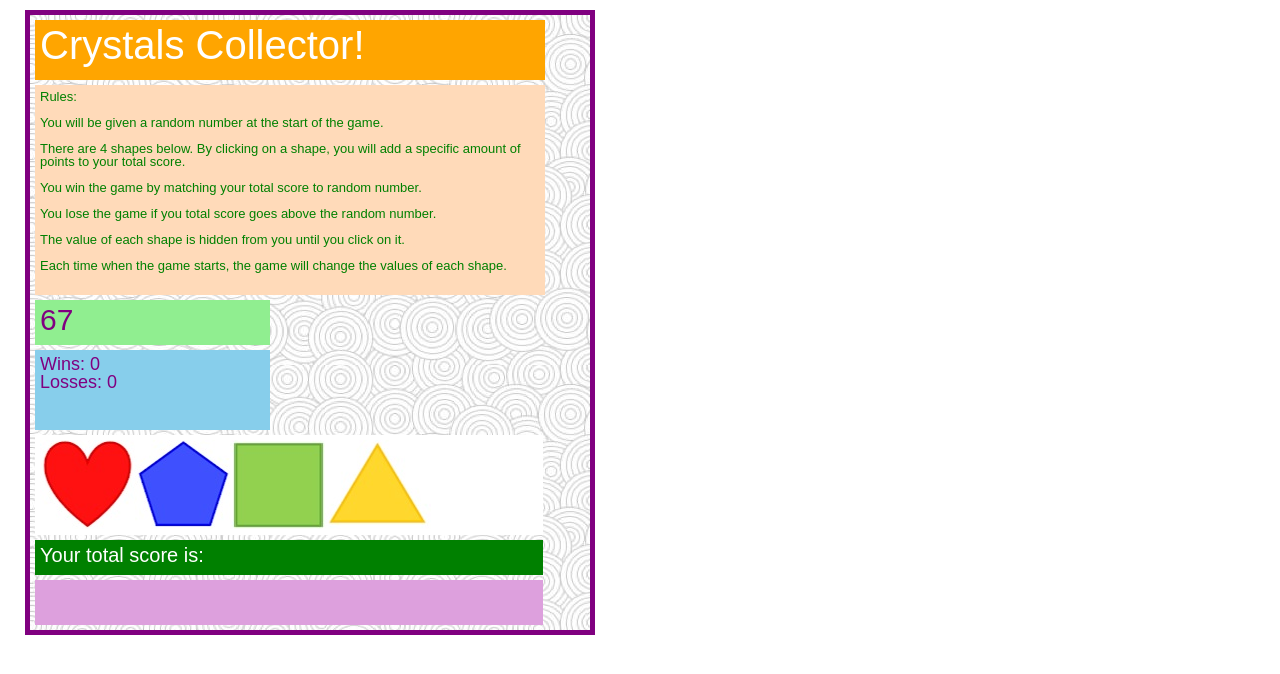
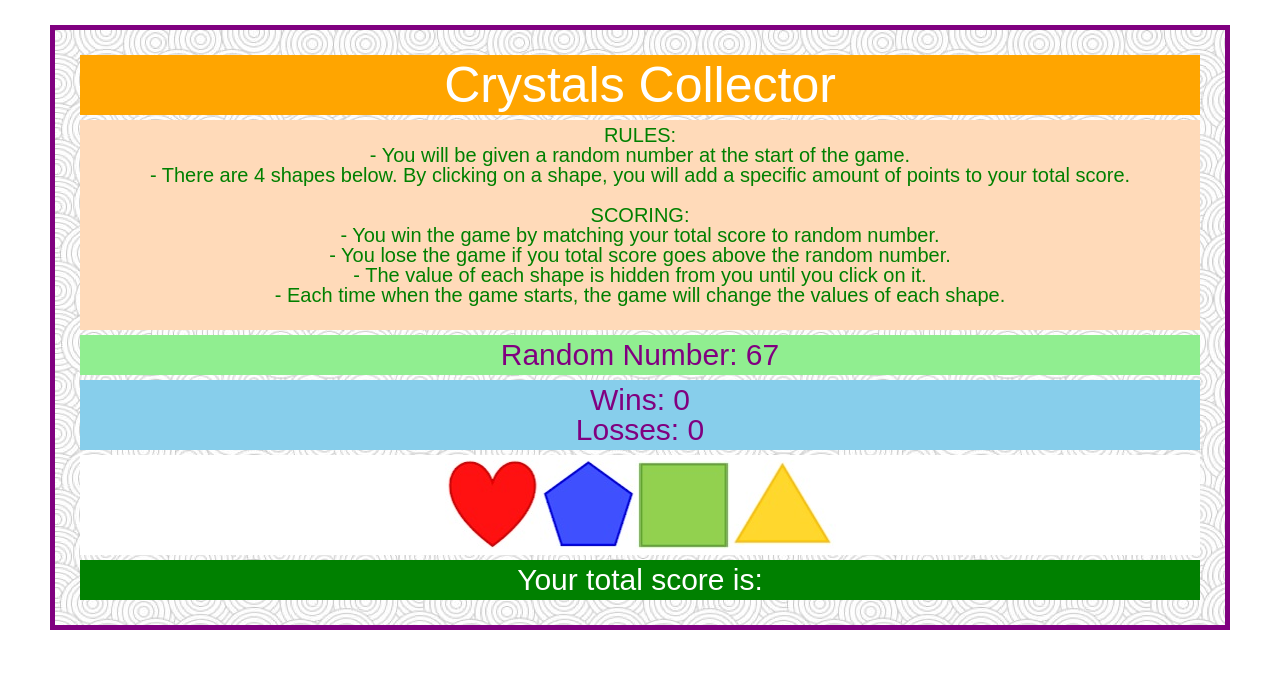
Before and after one commit to jenshin75/unit-4-game, a plain HTML site: page index.html in a window 1280 px wide. Drawn offline with nearby package versions, Linux system fonts and the light colour scheme.

Commit message:
updated 11/21/2019

```diff
--- a/assets/css/style.css
+++ b/assets/css/style.css
@@ -1,55 +1,45 @@
 .container {
   background-image: url("../images/background.jpg");
-  width: 550px;
-  height: 605px;
+  text-align: center;
   border: 5px solid purple;
-  padding: 5px;
-  margin-top: 10px;
+  margin-top: 25px;
+  margin-bottom: 25px;
   font-family: Arial, Helvetica, sans-serif;
-  /* min-height: 500px;
-  max-width: 950px;
-  margin: auto; */
+  font-size: 20px;
 }
 
 #main {
-  padding: 5px;
-  margin-left: 25px;
+  padding: 25px;
+  margin-left: 50px;
+  margin-right: 50px;
 }
 
 #row1 {
   padding: 5px;
   margin-bottom: 5px;
-  width: 500px;
   height: 50px;
   background-color: orange;
-  font-size: 40px;
+  font-size: 50px;
   color: white;
 }
 
 #row2 {
   padding: 5px;
   margin-bottom: 5px;
-  width: 500px;
   height: 200px;
   background-color: peachpuff;
   font-style: initial;
   color: green;
-  font-size: 13px;
+  font-size: 20px;
 }
 
 #row3 {
-  width: 500px;
-  height: 50px;
-  /* background-color: lightgreen; */
   color: purple;
-  font-size: 30px;
   padding: 5px;
   margin-bottom: 5px;
 }
 
 #row3a {
-  width: 225px;
-  height: 35px;
   background-color: lightgreen;
   color: purple;
   font-size: 30px;
@@ -59,17 +49,14 @@
 }
 
 #row3b {
-  width: 225px;
-  height: 70px;
   background-color: skyblue;
   color: purple;
-  font-size: 18px;
+  font-size: 30px;
   padding: 5px;
   margin-bottom: 5px;
 }
 
 #row4 {
-  width: 498px;
   height: 90px;
   background-color: white;
   margin-bottom: 5px;
@@ -84,24 +71,17 @@
 }
 
 #row5 {
-  width: 498px;
-  height: 25px;
   background-color: green;
   color: white;
-  font-size: 20px;
+  font-size: 30px;
   padding: 5px;
   margin-top: 5px;
-  /* margin-left: 0px; */
 }
 
 #row6 {
-width: 498px;
-height: 35px;
-background-color: plum;
-color: darkblue;
-font-size: 20px;
-padding: 5px;
-/* margin-bottom: 5px; */
-margin-top: 5px;
-/* margin-left: -5px; */
+  height: 35px;
+  background-color: plum;
+  color: darkblue;
+  padding: 5px;
+  margin-top: 5px;
 }
--- a/index.html
+++ b/index.html
@@ -1,82 +1,58 @@
 <!DOCTYPE html>
 <html>
-
 <head>
     <meta charset="UTF-8">
     <meta name="viewport" content="width=device-width, initial-scale=1.0">
     <meta http-equiv="X-UA-Compatible" content="ie=edge">
-    <!-- <link rel="stylesheet" href="https://maxcdn.bootstrapcdn.com/bootstrap/4.0.0/css/bootstrap.min.css"> -->
     <link rel="stylesheet" type="text/css" href="./assets/css/style.css">
     <link rel="stylesheet" type="text/css" href="./assets/css/reset.css">
 </head>
-
-<title>Assignment #4</title>
-
+<title>Crystals Collector</title>
 <body>
     <div class="container" id="main">
-
         <div id="row1">
-            <div class="col-sm-12 jumbotron">Crystals Collector!</div>
+            <div class="col-sm-12 jumbotron">Crystals Collector</div>
         </div>
-
         <div id="row2">
             <div class="col-sm-12">
-                <p>Rules:</p><br>
-                <p>You will be given a random number at the start of the game.</p><br>
-                <p>There are 4 shapes below. By clicking on a shape, you will add a specific amount of points to your
-                    total score.</p><br>
-                <p>You win the game by matching your total score to random number.</p><br>
-                <p>You lose the game if you total score goes above the random number.</p><br>
-                <p>The value of each shape is hidden from you until you click on it.</p><br>
-                <p>Each time when the game starts, the game will change the values of each shape.</p><br>
+                <p>RULES:</p>
+                <p>- You will be given a random number at the start of the game.</p>
+                <p>- There are 4 shapes below.
+                    By clicking on a shape, you will add a specific amount of points to your total score.</p><br>
+                <p>SCORING:</p>
+                <p>- You win the game by matching your total score to random number.</p>
+                <p>- You lose the game if you total score goes above the random number.</p>
+                <p>- The value of each shape is hidden from you until you click on it.</p>
+                <p>- Each time when the game starts, the game will change the values of each shape.</p>
             </div>
         </div>
-
         <div id="row3a">
-            <div class="col-sm-12">
-                <p id="number-to-guess"></p>
+            <div class="col-sm-12">Random Number:
+                <span id="number-to-guess"></p>
             </div>
         </div>
-
         <div id="row3b">
             <div class="col-sm-4">
                 <span id="message"></span>
             </div>
-
-                <div class="col-sm-4">Wins:
-                    <span id="winCounter"></span>
+            <div class="col-sm-4">
+            Wins: <span id="winCounter"></span>
             </div>
-                <div class="col-sm-4">Losses:
-                    <span id="lossCounter"></span>
+            <div class="col-sm-4">
+            Losses: <span id="lossCounter"></span>
             </div>
         </div>
-
         <div id="row4">
-            <div class="col-sm-12" id="crystals">
-            </div>
+        <div class="col-sm-12" id="crystals"></div>
         <!-- <img id="heart" class="stones" src="./assets/images/heart.jpg" attr=""></img>
         <img class="crystal-image" src="./assets/images/heart.jpg" alt="heart"> -->
         </div>
-
         <div id="row5">
-            <div class="col-sm-12">Your total score is:</div>
+            <div class="col-sm-12">Your total score is:
+                <span id="counter"></div>
         </div>
-
-        <div id="row6">
-            <div class="col-sm-12 jumbotron">
-                <p id="counter"></p>
-                <!-- <p id="newGame"></p> -->
-            </div>
-        </div>
-
-    </div>
-
-    <!-- <div id="MyTest"></div> -->
 <script type="text/javascript" src="https://cdnjs.cloudflare.com/ajax/libs/jquery/3.2.1/jquery.min.js"></script>
 <!-- <script src="https://cdnjs.cloudflare.com/ajax/libs/jquery/3.2.1/jquery.min.js"></script> -->
-
 <script src="./assets/javascript/game.js"></script>
-
 </body>
-
 </html>
```
Also changed, not shown: assets/css/reset.css (+0 -12 lines), assets/javascript/game.js (+8 -49 lines). Lines whose indentation alone changed are shown as unchanged.
